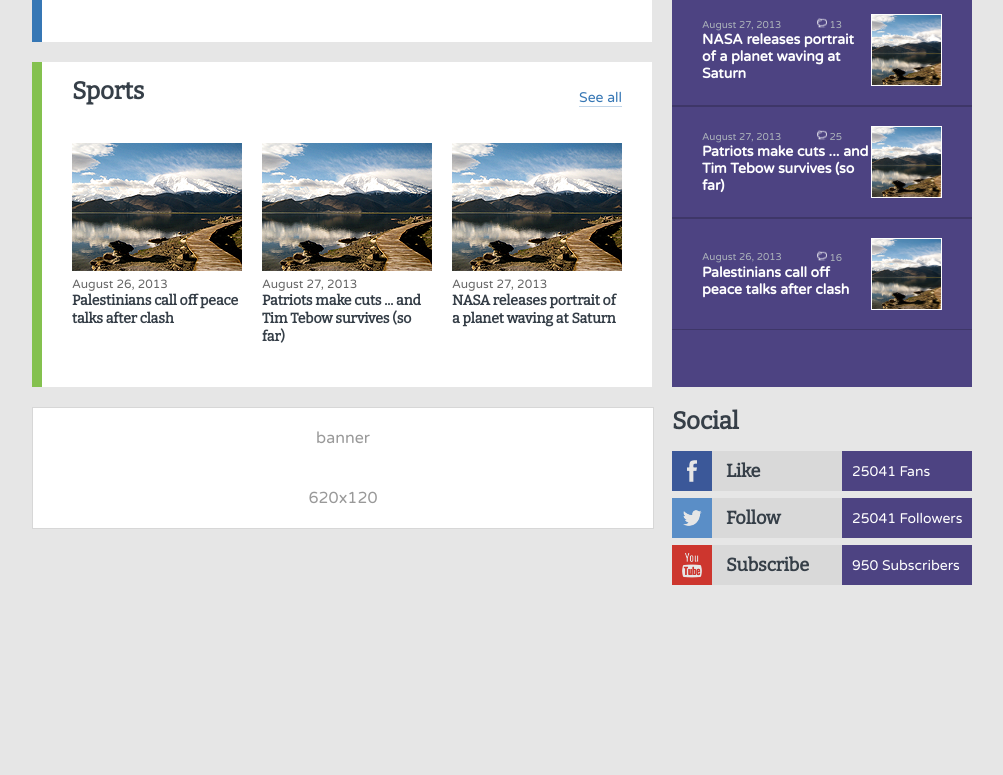
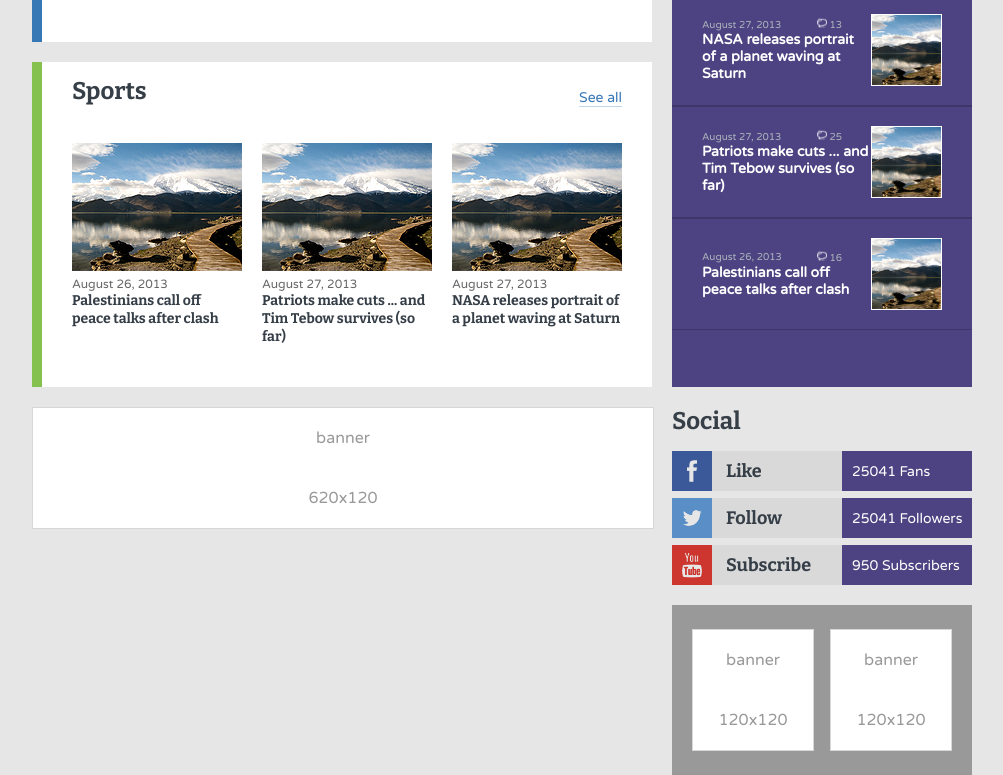
Before and after one commit to Petrina99/kenaz-web-page, a React (Vite) app: page / in a window 1280 px wide. Shown: the part 989-1764 px from the top of the page, without its empty margins (138-1141 px from the left). Before the commit the page ends 1581 px from the top, so only its background shows below. Built offline with nearby package versions, Linux system fonts and the light colour scheme.

Commit message:
added a banner to side content

```diff
--- a/src/components/Banner.jsx
+++ b/src/components/Banner.jsx
@@ -1,15 +1,19 @@
 import './styles/banner.scss';
 
-export const Banner = ({ bannerWidth }) => {
+export const Banner = ({ bannerWidth, bannerHeight }) => {
 
     let bannerStyle = bannerWidth == 940 ? 'banner-big' : 'banner-small';
+
+    if(bannerWidth < 620) {
+        bannerStyle = 'banner-ultra-small'
+    }
 
     return (
         <div
             className={`${bannerStyle} banner`}
         >
             <p>banner</p>
-            <p>{bannerWidth}x120</p>
+            <p>{bannerWidth}x{bannerHeight}</p>
         </div>
     )
 }
--- a/src/components/side-content/social/styles/socialItem.scss
+++ b/src/components/side-content/social/styles/socialItem.scss
@@ -14,6 +14,7 @@
         display: flex;
         justify-content: flex-start;
         align-items: center;
+        cursor: pointer;
 
         p {
             @include set-font($font-secondary, normal, 18px, $font-color-secondary, 18px, 700);
--- a/src/components/styles/banner.scss
+++ b/src/components/styles/banner.scss
@@ -27,3 +27,8 @@
     margin-left: 0;
     margin-top: 20px;
 }
+
+.banner-ultra-small {
+    width: 120px;
+    height: 120px;
+}
--- a/src/pages/Home.jsx
+++ b/src/pages/Home.jsx
@@ -26,6 +26,12 @@ export const Home = () => {
             <div className="side-content">
                 <Sidebar />
                 <SidebarSocial />
+                <section className="two-banner-section">
+                    <div className="two-banner-div">
+                        <Banner bannerWidth={120} bannerHeight={120} />
+                        <Banner bannerWidth={120} bannerHeight={120} />
+                    </div>
+                </section>
             </div>
         </main>
         </>
--- a/src/pages/styles/home.scss
+++ b/src/pages/styles/home.scss
@@ -1,3 +1,4 @@
+@import '../../scss/base/colors';
 @import '../../scss/util/mixins';
 
 main {
@@ -15,3 +16,19 @@ main {
 .side-content {
     width: 300px;
 }
+
+.two-banner-section {
+    margin-top: 20px;
+    width: 300px;
+    height: 170px;
+    display: flex;
+    justify-content: center;
+    align-items: center;
+    background-color: $font-color-banner;
+
+    .two-banner-div {
+        width: 260px;
+        display: flex;
+        justify-content: space-between;
+    }
+}
--- a/src/scss/base/_typography.scss
+++ b/src/scss/base/_typography.scss
@@ -1,4 +1,4 @@
-@import url('https://fonts.googleapis.com/css2?family=Bitter&display=swap');
+@import url('https://fonts.googleapis.com/css2?family=Bitter:wght@400;700&display=swap');
 @import url('https://fonts.googleapis.com/css2?family=Varela+Round&display=swap');
 
 $font-secondary: 'Bitter', serif;
```
